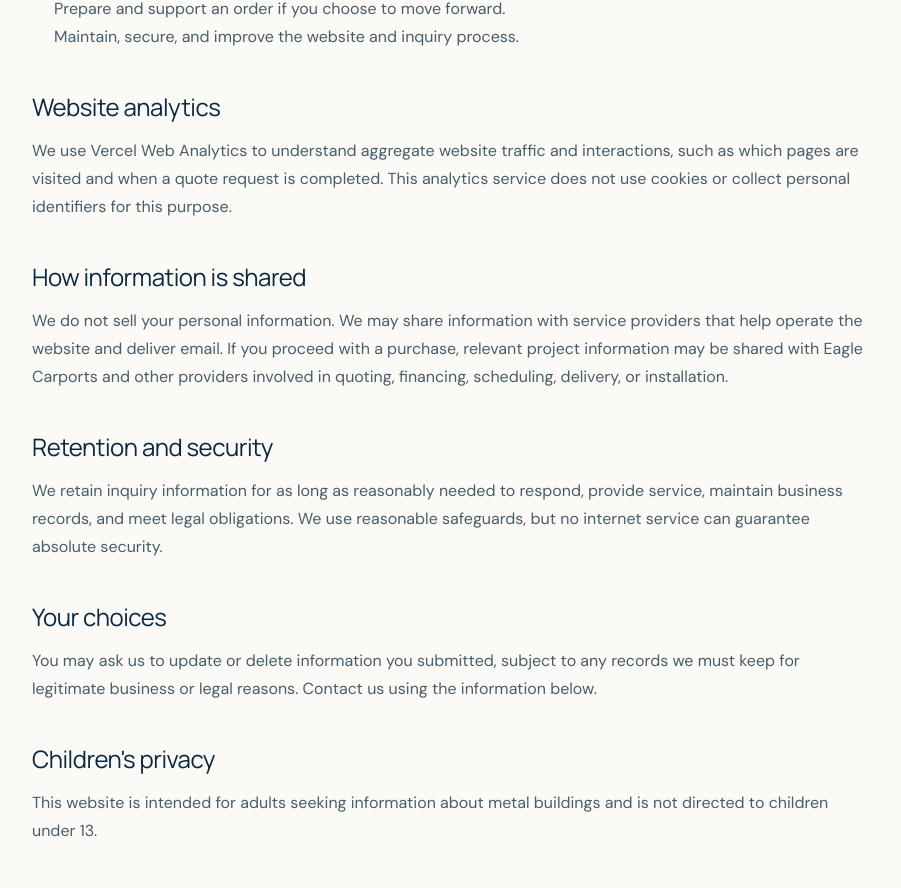
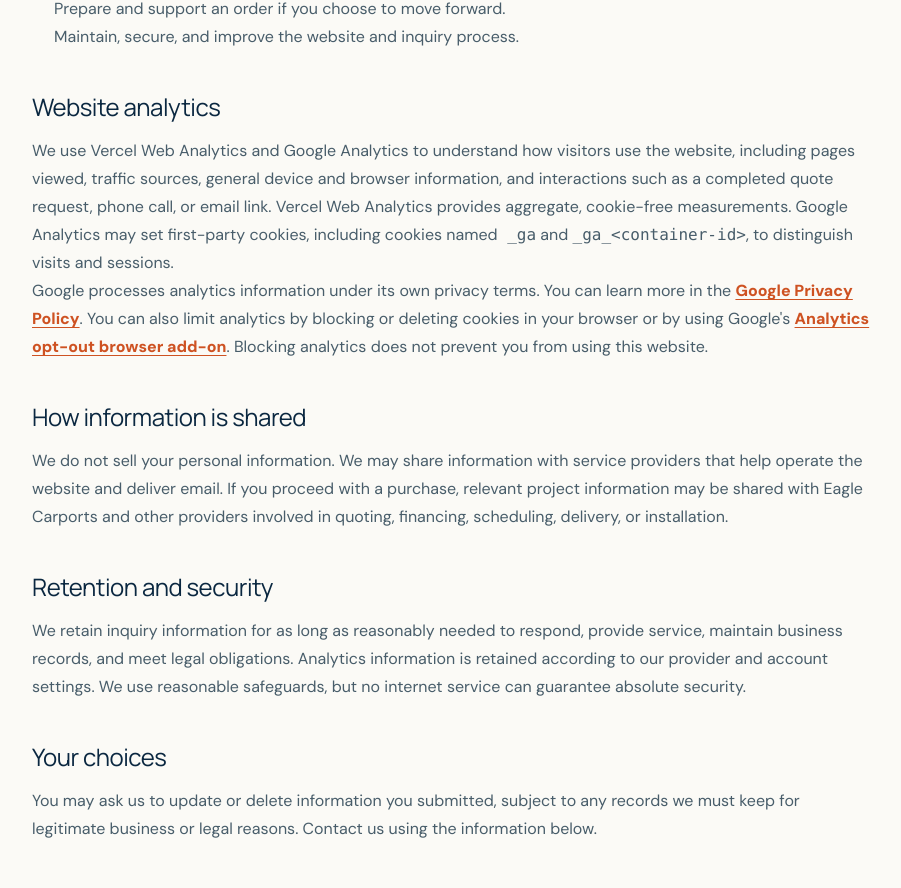
Before and after one commit to barrylunsford/mycarportguy, a Next.js app: page /privacy in a window 1280 px wide. Shown: the part 834-1722 px from the top of the page, without its empty margins (186-1087 px from the left). Built offline with nearby package versions, Linux system fonts and the light colour scheme; no server answers.

Commit message:
Improve compliance and lead follow-up

```diff
--- a/app/globals.css
+++ b/app/globals.css
@@ -472,6 +472,15 @@ footer p:last-child { text-align: right; }
 .admin-quote-status.status-won { background: #dcefe3; color: #276447; }
 .admin-quote-status.status-lost { background: #e5e7e8; color: #5d686e; }
 .admin-list-empty { padding: 28px 22px; color: var(--muted); font-size: 13px; text-align: center; }
+.admin-follow-up-guide { margin-top: 24px; padding: 0 22px; border: 1px solid #d9dfe0; border-radius: 10px; background: #f7faf9; }
+.admin-follow-up-guide summary { padding: 17px 0; color: var(--navy); cursor: pointer; font-size: 13px; font-weight: 850; }
+.admin-follow-up-guide[open] summary { border-bottom: 1px solid #e1e7e7; }
+.admin-follow-up-steps { padding: 20px 0 14px; display: grid; grid-template-columns: repeat(5,minmax(0,1fr)); gap: 14px; }
+.admin-follow-up-steps div { padding: 14px; border-radius: 8px; background: white; box-shadow: 0 4px 14px rgba(20,45,58,.05); }
+.admin-follow-up-steps strong, .admin-follow-up-steps span { display: block; }
+.admin-follow-up-steps strong { margin-bottom: 6px; color: var(--orange-dark); font-size: 12px; }
+.admin-follow-up-steps span, .admin-follow-up-guide > p { color: #48606c; font-size: 11px; line-height: 1.55; }
+.admin-follow-up-guide > p { margin: 0 0 20px; }
 .admin-lead-summary { margin-top: 30px; display: grid; grid-template-columns: repeat(4,minmax(0,1fr)); border: 1px solid #d9dfe0; border-radius: 10px; background: white; overflow: hidden; }
 .admin-lead-summary > div { min-width: 0; padding: 20px; display: flex; flex-direction: column; gap: 7px; border-right: 1px solid #e4e8e8; }
 .admin-lead-summary > div:last-child { border: 0; }
@@ -748,6 +757,7 @@ footer p:last-child { text-align: right; }
   .admin-product-list { display: flex; overflow-x: auto; }
   .admin-product-list > button { min-width: 240px; border-right: 1px solid #e8ebec; }
   .admin-lead-summary { grid-template-columns: 1fr 1fr; }
+  .admin-follow-up-steps { grid-template-columns: 1fr 1fr; }
   .admin-lead-summary > div:nth-child(2) { border-right: 0; }
   .admin-lead-summary > div:nth-child(-n+2) { border-bottom: 1px solid #e4e8e8; }
   .admin-quote-details { grid-template-columns: 1fr; }
@@ -835,6 +845,7 @@ footer p:last-child { text-align: right; }
   .admin-slug span { display: none; }
   .admin-switches, .admin-footer-actions, .admin-footer-actions > div { align-items: stretch; flex-direction: column; }
   .admin-lead-summary { grid-template-columns: 1fr; }
+  .admin-follow-up-steps { grid-template-columns: 1fr; }
   .admin-lead-summary > div { border-right: 0; border-bottom: 1px solid #e4e8e8; }
   .admin-lead-summary > div:last-child { border-bottom: 0; }
   .admin-quote-details dl { grid-template-columns: 1fr; }
--- a/app/privacy/page.tsx
+++ b/app/privacy/page.tsx
@@ -15,7 +15,7 @@ export default function PrivacyPage() {
         <div className="legal-hero">
           <p className="eyebrow"><span />Your information</p>
           <h1>Privacy Policy</h1>
-          <p>Last updated October 15, 2026</p>
+          <p>Last updated October 17, 2026</p>
         </div>
         <article className="legal-content">
           <p className="legal-note">
@@ -42,10 +42,27 @@ export default function PrivacyPage() {
 
           <h2>Website analytics</h2>
           <p>
-            We use Vercel Web Analytics to understand aggregate website traffic
-            and interactions, such as which pages are visited and when a quote
-            request is completed. This analytics service does not use cookies or
-            collect personal identifiers for this purpose.
+            We use Vercel Web Analytics and Google Analytics to understand how
+            visitors use the website, including pages viewed, traffic sources,
+            general device and browser information, and interactions such as a
+            completed quote request, phone call, or email link. Vercel Web
+            Analytics provides aggregate, cookie-free measurements. Google
+            Analytics may set first-party cookies, including cookies named
+            <code> _ga</code> and <code> _ga_&lt;container-id&gt;</code>, to
+            distinguish visits and sessions.
+          </p>
+          <p>
+            Google processes analytics information under its own privacy terms.
+            You can learn more in the{" "}
+            <a href="https://policies.google.com/privacy" target="_blank" rel="noreferrer">
+              Google Privacy Policy
+            </a>
+            . You can also limit analytics by blocking or deleting cookies in
+            your browser or by using Google&apos;s{" "}
+            <a href="https://tools.google.com/dlpage/gaoptout" target="_blank" rel="noreferrer">
+              Analytics opt-out browser add-on
+            </a>
+            . Blocking analytics does not prevent you from using this website.
           </p>
 
           <h2>How information is shared</h2>
@@ -61,8 +78,9 @@ export default function PrivacyPage() {
           <p>
             We retain inquiry information for as long as reasonably needed to
             respond, provide service, maintain business records, and meet legal
-            obligations. We use reasonable safeguards, but no internet service
-            can guarantee absolute security.
+            obligations. Analytics information is retained according to our
+            provider and account settings. We use reasonable safeguards, but no
+            internet service can guarantee absolute security.
           </p>
 
           <h2>Your choices</h2>
--- a/app/terms/page.tsx
+++ b/app/terms/page.tsx
@@ -15,7 +15,7 @@ export default function TermsPage() {
         <div className="legal-hero">
           <p className="eyebrow"><span />Please review</p>
           <h1>Website Terms</h1>
-          <p>Last updated October 13, 2026</p>
+          <p>Last updated October 17, 2026</p>
         </div>
         <article className="legal-content">
           <p className="legal-note">
--- a/components/AdminQuotes.tsx
+++ b/components/AdminQuotes.tsx
@@ -87,6 +87,17 @@ export default function AdminQuotes({ initialQuotes, editable }: Props) {
     <section className="admin-editor">
       {selected ? <>
         <div className="admin-editor-heading"><div><span>Quote request · {formatDate(selected.createdAt)}</span><h1>{selected.name}</h1></div><div className="admin-actions"><a href={`tel:${selected.phone}`}>Call</a><a href={`sms:${selected.phone}`}>Text</a><a href={`mailto:${selected.email}`}>Email</a></div></div>
+        <details className="admin-follow-up-guide">
+          <summary>Follow-up playbook</summary>
+          <div className="admin-follow-up-steps">
+            <div><strong>New</strong><span>Reply as soon as practical. Confirm the ZIP code, building use, approximate size, and preferred timeline.</span></div>
+            <div><strong>Contacted</strong><span>Confirm site readiness, colors, and any doors, windows, or other must-have features.</span></div>
+            <div><strong>Quoted</strong><span>Save the configuration and price in private notes, then follow up in one to two business days.</span></div>
+            <div><strong>Won</strong><span>Confirm the signed order, payment requirements, and that the order was submitted for scheduling.</span></div>
+            <div><strong>Lost</strong><span>Record the reason in private notes. Avoid repeated outreach unless the customer asks you to reconnect.</span></div>
+          </div>
+          <p><strong>Notes tip:</strong> Record the next action, follow-up date, quoted price, and the customer&apos;s preferred contact method.</p>
+        </details>
         <div className="admin-lead-summary">
           <div><span>Status</span><select value={selected.status} onChange={(event) => updateSelected({ status: event.target.value as QuoteStatus })} disabled={!editable}>{quoteStatuses.map((status) => <option key={status}>{status}</option>)}</select></div>
           <div><span>Phone</span><a href={`tel:${selected.phone}`}>{selected.phone}</a></div>
```
